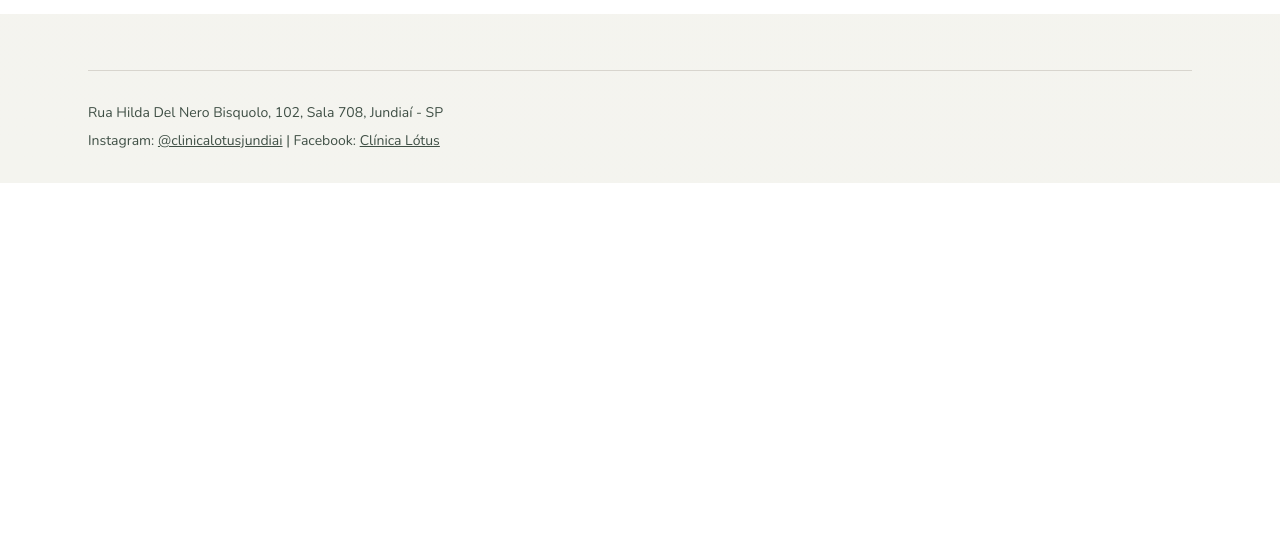
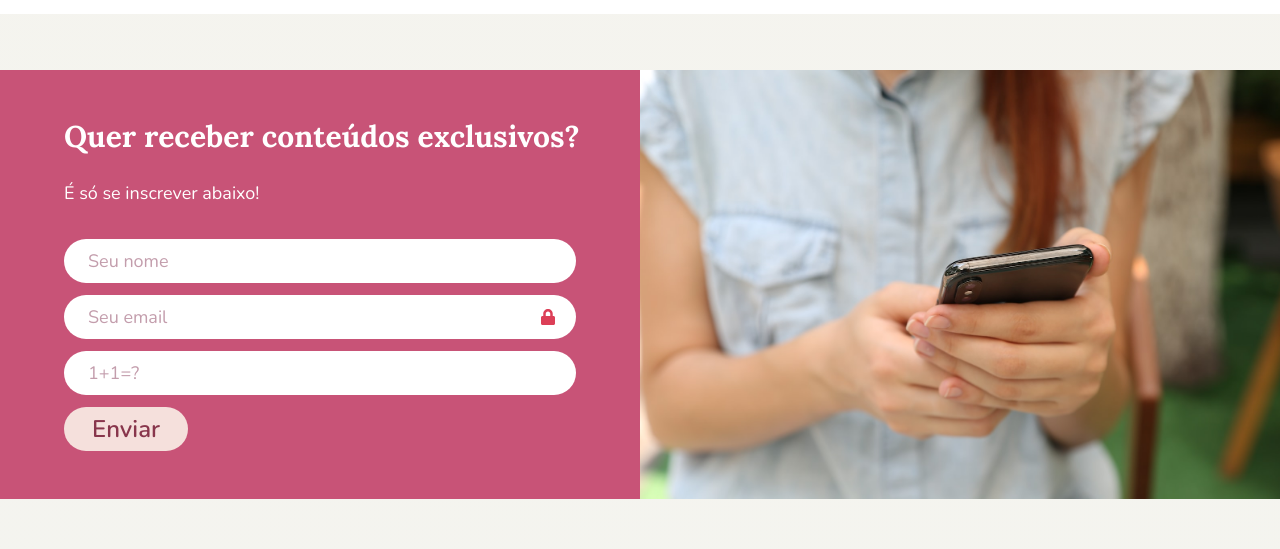
Before and after one commit to AriSilva94/lotusnutricao, a Next.js app: page / in a window 1280 px wide. Shown: the part 5694-6243 px from the top of the page. Before the commit the page ends 5877 px from the top, so only its background shows below. Built offline with nearby package versions, Linux system fonts and the light colour scheme.

Commit message:
feat: create exclusive content section

```diff
--- a/app/page.tsx
+++ b/app/page.tsx
@@ -2,6 +2,7 @@ import type { Metadata } from "next";
 import { ClinicSection } from "@/components/home/ClinicSection";
 import { ContactSection } from "@/components/home/ContactSection";
 import { DoctorHighlightSection } from "@/components/home/DoctorHighlightSection";
+import { ExclusiveContentSection } from "@/components/home/ExclusiveContentSection";
 import { HeroSection } from "@/components/home/HeroSection";
 import { SiteFooter } from "@/components/home/SiteFooter";
 import { NutritionBannerSection } from "@/components/home/NutritionBannerSection";
@@ -46,6 +47,7 @@ export default function Home() {
       </section>
 
       <ContactSection whatsappLink={whatsappLink} />
+      <ExclusiveContentSection />
 
       <SiteFooter clinicAddress={clinicAddress} socialLinks={socialLinks} />
     </main>
--- /dev/null
+++ b/components/home/ExclusiveContentSection.tsx
@@ -0,0 +1,77 @@
+import Image from "next/image";
+import { FaLock } from "react-icons/fa";
+
+export function ExclusiveContentSection() {
+  return (
+    <section className="relative left-1/2 right-1/2 mt-14 -mx-[50vw] w-screen overflow-hidden">
+      <div className="grid min-h-80 lg:grid-cols-2">
+        <div className="bg-lotus-rose-500 px-6 py-12 sm:px-10 lg:px-12 xl:px-16">
+          <div className="mx-auto w-full max-w-none">
+            <h2 className="text-2xl leading-tight font-bold text-white sm:text-3xl lg:whitespace-nowrap">
+              Quer receber conteúdos exclusivos?
+            </h2>
+            <p className="mt-6 text-lg text-white">É só se inscrever abaixo!</p>
+
+            <form className="mt-8 space-y-3">
+              <label className="sr-only" htmlFor="exclusive-name">
+                Seu nome
+              </label>
+              <input
+                id="exclusive-name"
+                name="name"
+                type="text"
+                placeholder="Seu nome"
+                className="h-11 w-full rounded-full bg-white px-6 text-lg text-lotus-burgundy placeholder:text-[#c39dac] focus-visible:outline-2 focus-visible:outline-offset-2 focus-visible:outline-white"
+              />
+
+              <label className="sr-only" htmlFor="exclusive-email">
+                Seu email
+              </label>
+              <div className="relative">
+                <input
+                  id="exclusive-email"
+                  name="email"
+                  type="email"
+                  placeholder="Seu email"
+                  className="h-11 w-full rounded-full bg-white px-6 pr-14 text-lg text-lotus-burgundy placeholder:text-[#c39dac] focus-visible:outline-2 focus-visible:outline-offset-2 focus-visible:outline-white"
+                />
+                <FaLock
+                  aria-hidden="true"
+                  className="pointer-events-none absolute top-1/2 right-5 h-4 w-4 -translate-y-1/2 text-[#dc3f57]"
+                />
+              </div>
+
+              <label className="sr-only" htmlFor="exclusive-captcha">
+                Verificação
+              </label>
+              <input
+                id="exclusive-captcha"
+                name="captcha"
+                type="text"
+                placeholder="1+1=?"
+                className="h-11 w-full rounded-full bg-white px-6 text-lg text-lotus-burgundy placeholder:text-[#c39dac] focus-visible:outline-2 focus-visible:outline-offset-2 focus-visible:outline-white"
+              />
+
+              <button
+                type="submit"
+                className="inline-flex h-11 min-w-26 items-center justify-center rounded-full bg-[#f5e0dc] px-7 text-2xl leading-none font-semibold text-lotus-burgundy transition-colors hover:bg-[#f0d2cc]"
+              >
+                Enviar
+              </button>
+            </form>
+          </div>
+        </div>
+
+        <div className="relative min-h-80">
+          <Image
+            src="/assets/img/conteudos-exclusivos.jpg"
+            alt="Pessoa segurando celular"
+            fill
+            sizes="(max-width: 1023px) 100vw, 50vw"
+            className="object-cover"
+          />
+        </div>
+      </div>
+    </section>
+  );
+}
```
Also changed, not shown: public/assets/img/conteudos-exclusivos.jpg (added).
